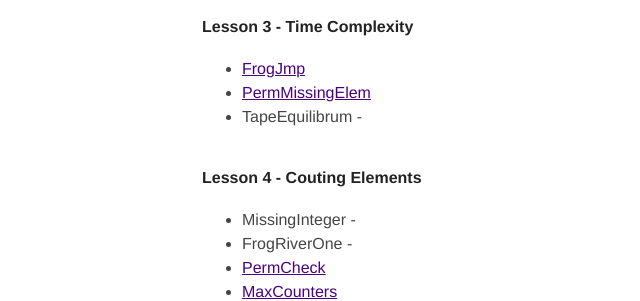
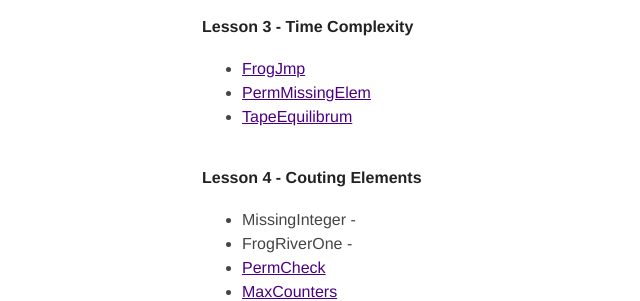
Before and after one commit to sphilee/sphilee.github.io, a Jekyll site: the page built from _posts/2018-04-26-algorithm.md, in a window 1280 px wide and 900 px high, scrolled down 417 px. Shown: the part 152-453 px from the top of the window, without its empty margins (33-673 px from the left). Built offline with Jekyll 4.4.1, drawn with Linux system fonts in a browser that asks for light colours; comment, search, counter and statistics services are not loaded; part of the change alters nothing that is shown.

```diff
--- a/_posts/2018-04-26-algorithm.md
+++ b/_posts/2018-04-26-algorithm.md
@@ -19,7 +19,7 @@ permalink: Algorithm
 #### Lesson 3 - Time Complexity
 - [FrogJmp](https://gist.github.com/sphilee/b84e8ce6651c03449e6b62d14f4a63b8)
 - [PermMissingElem](https://gist.github.com/sphilee/863bbf452d79bc302eb59176ea69ba96)
-- TapeEquilibrum -
+- [TapeEquilibrum](https://gist.github.com/sphilee/681f60f4dae3053e8ec2843bcab36c31)
 
 #### Lesson 4 - Couting Elements
 - MissingInteger -
```
